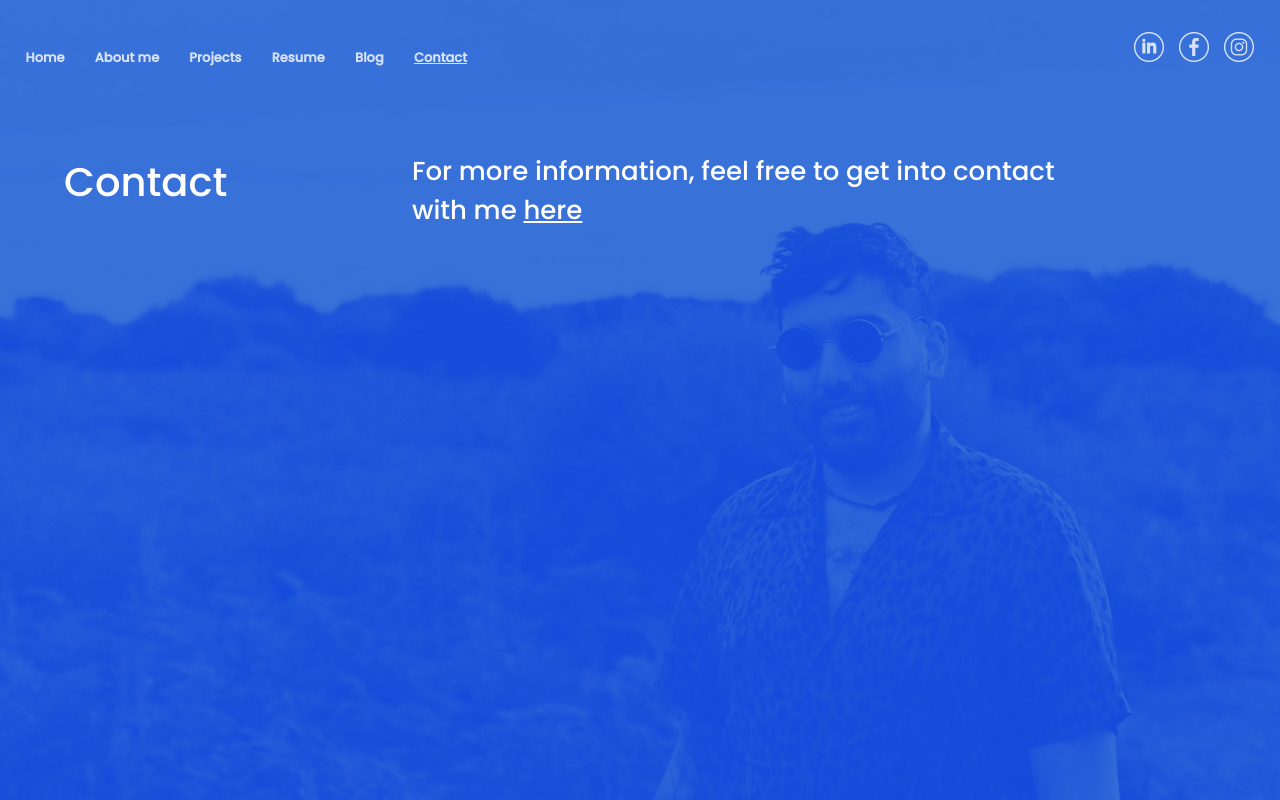
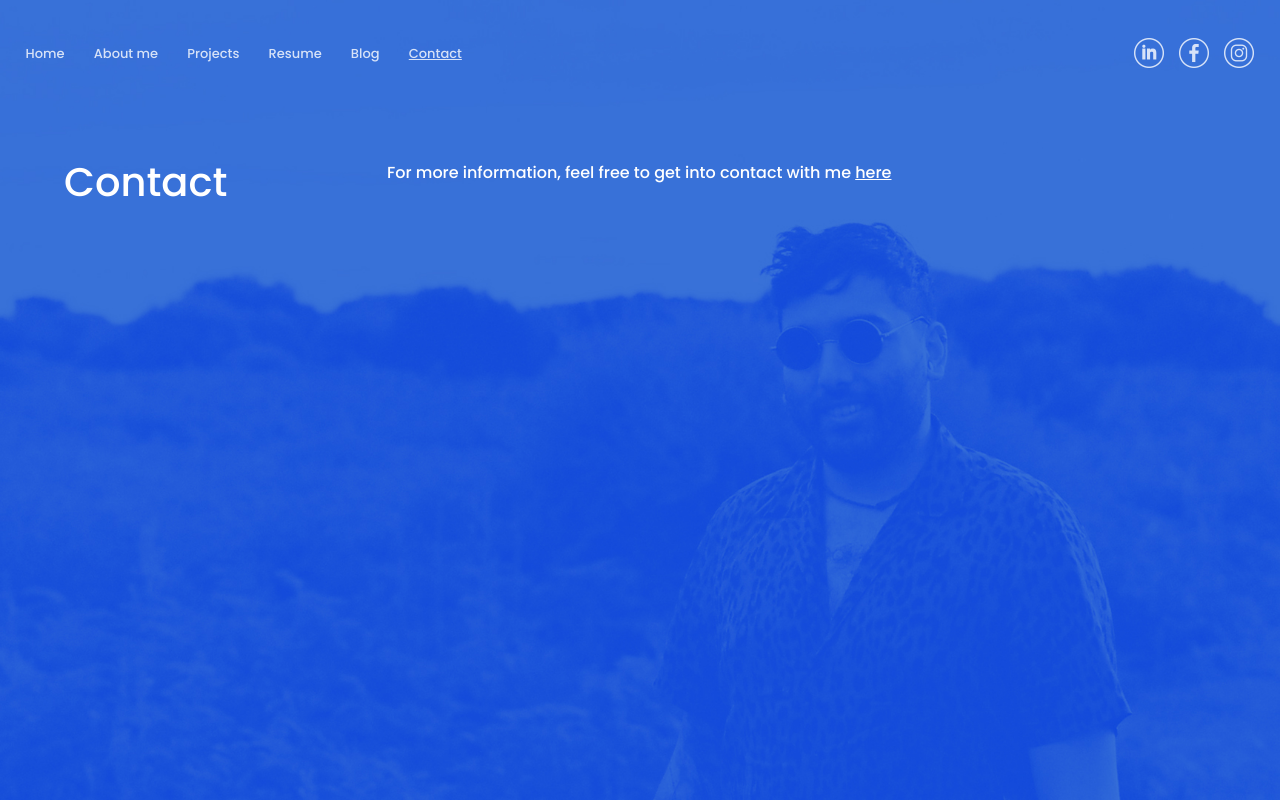
Before and after one commit to seanremenyi/Portfolio, a plain HTML site: page contact.html in a window 1280 px wide. Drawn offline with Linux system fonts and the light colour scheme.

Commit message:
contact responsive design

```diff
--- a/contact.html
+++ b/contact.html
@@ -1,12 +1,12 @@
 <!DOCTYPE html>
 <html>
     <head>
+        <title>Contact Me</title>
         <link rel="stylesheet" type="text/css" href="stylescontact.css" />
       <link href="https://fonts.googleapis.com/css2?family=Poppins:wght@500&display=swap" rel="stylesheet">
+      <meta name="viewport" content="width=device-width, initial-scale=1.0" />
     </head>
     <body>
-        <div class="bg-image overlay"></div>
-        <header class="header">
             <div class="pages">
                 <a href="index.html">Home</a>
                 <a href="Aboutme.html">About me</a>
@@ -23,7 +23,6 @@
                 <a href="https://www.instagram.com/apple.see/" target="_blank">
                     <img src="instagramIcon.png" alt="instagram logo" width=30 height =30/></a>
             </div>
-        </header>
         <section class="content">
             <div id="title">Contact</div>
              <div id="text">
--- a/stylescontact.css
+++ b/stylescontact.css
@@ -1,83 +1,128 @@
 html {
  background-image: url("3.jpg");
+ background-color:rgba(7, 7, 7, 0.852);
     background-position: center;
   background-repeat: no-repeat;
+  background-attachment: fixed;
   background-size: cover;
   height:100%;
   font-family: 'Poppins', sans-serif;
-  padding:0;
-  margin:0;
+  color:white;
 }
-body {
-    margin:0;
-    padding:0;
+.sm {
+  text-align: center;
+  position:absolute;
+  top: 92%;
+  right:calc(50% - 66px);
+  opacity:0.8;
 }
-/*.overlay {
-  background-color: blue;
-  opacity: 0.8;
-  width:100%;
-  height:100%;
-  position: fixed;
-  padding:0;
-  margin:0;
-}
-*/
-.sm {
-    text-align: right;
-    display:flex;
-    position: absolute;
-    top: 4%;
-    right: 2%;
-    text-decoration:none;
-  }
 .sm a {
   padding-left:15px;
 }
+.sm a:nth-child(1) {
+  padding-left: 0px;
+}
 .pages {
-    text-align: right;
-    position: absolute;
-    top:5%;
-    left: 2%;
-   }
+  text-align: center;
+  position:relative;
+  left:calc(50% - 160px);
+  width:350px;
 
+}
 .pages a{
   color: white;
   padding-right: 25px;
-  font-family: 'Poppins', sans-serif;
   font-size:13px;
   text-decoration:none;
-  }
+  opacity:0.8;
+}
 .pages a:nth-child(6){
   text-decoration: underline;
-}
-.header{
-    font-weight: bold;
-    font-size: 20px;
-    opacity:0.8;
-    display: flex;
 }
 
 .content{
     color: white;
     font-family:'Poppins', sans-serif;
-    text-decoration:none;
 }
 #title{
+    position:relative;
+    top:90px;
+    left:calc(50% - 90px);
+    width:200px;
+    font-size: 40px;
+    margin-right: 0px;
+}
+#text{
+    position:relative;
+    top:180px;
+    font-size:16px;
+    width: 95%;
+    text-align: center;
+    left:2%;
+    }
+.par a{
+  color:white;
+}
+
+@media all and (min-width: 600px) {
+div.pages{
+    text-align: left;
+    position: absolute;
+    top:5%;
+    left: 2%;
+    width:600px
+}
+div.sm{
+    text-align: right;
+    display:flex;
+    position: absolute;
+    top: 4.8%;
+    right:0;
+    width:120px;
+
+}
+div.sm a{
+  padding-left: 4%;
+}
+div#text{
+  top:140px;
+}}
+
+@media all and (min-width: 760px){
+div.sm a{
+  padding-left: 15px;
+}
+div.pages{
+    text-align: left;
+    position: absolute;
+    top:5%;
+    left: 2%;
+}
+div#title{
     position:absolute;
     top:calc(20% - 8px);
     left: 5%;
     font-size: 40px;
 }
-#text{
+div#text{
+    width: 460px;
+    position:absolute;
+    top:20%;
+    font-size:16px;
+    left: calc(50% - 100px);
+    text-align:left;
+    }
+div.sm{
+  right:2%;
+
+}
+@media all and (min-width: 1050px){
+
+div#text{
     width: 700px;
     position:absolute;
-    top: calc(20% - 8px);
-    font-size:26px;
-    left: calc(40% - 100px);
-    }
-#text a{
-  color:white;
-}
-.par{
-    padding-bottom:10px;
-}
+    top:20%;
+    font-size:16px;
+   left:calc(40% - 125px);
+    text-align:left;
+    }}
```
